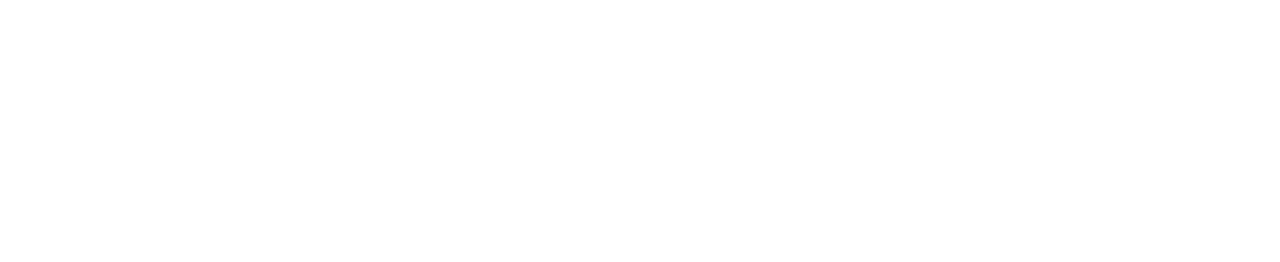
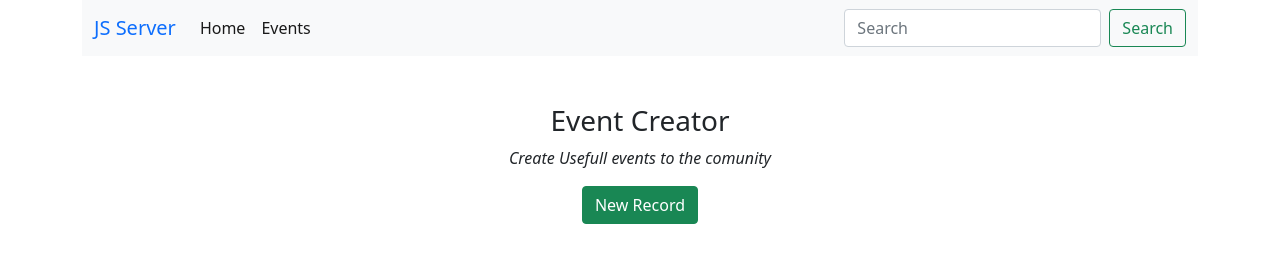
Before and after one commit to Valentinpujiulatorres/JS-asincrono-Api, a website: page src/events.html in a window 1280 px wide. Drawn offline with nearby package versions, Linux system fonts and the light colour scheme.

Commit message:
Update changes

```diff
--- a/src/events.html
+++ b/src/events.html
@@ -10,7 +10,41 @@
     <title>Crud Events</title>
 </head>
 
-<body>
+<body class="container">
+    <nav class="navbar navbar-expand-lg navbar-light bg-light">
+        <div class="container-fluid">
+            <a class="navbar-brand text-primary" href="#">JS Server </a>
+            <button class="navbar-toggler" type="button" data-bs-toggle="collapse" data-bs-target="#navbarSupportedContent" aria-controls="navbarSupportedContent" aria-expanded="false" aria-label="Toggle navigation">
+            <span class="navbar-toggler-icon"></span>
+          </button>
+            <div class="collapse navbar-collapse" id="navbarSupportedContent">
+                <ul class="navbar-nav me-auto mb-2 mb-lg-0">
+                    <li class="nav-item">
+                        <a class="nav-link active" aria-current="page" href="index.html">Home</a>
+                    </li>
+                    <li class="nav-item">
+                        <a class="nav-link active" href="events.html">Events</a>
+                    </li>
+                </ul>
+                <form class="d-flex">
+                    <input class="form-control me-2" type="search" placeholder="Search" aria-label="Search">
+                    <button class="btn btn-outline-success" type="submit">Search</button>
+                </form>
+            </div>
+        </div>
+    </nav>
+
+
+    <div class=" text-center mt-5" id="DisplayContent">
+
+        <h3>Event Creator</h3>
+        <p class=""><i>Create Usefull events to the comunity<i></p>
+
+        <div id="TriggerCRUD">
+            <button type="button" class="btn btn-success">New Record</button>
+        </div>
+
+    </div>
 
 </body>
 
```
